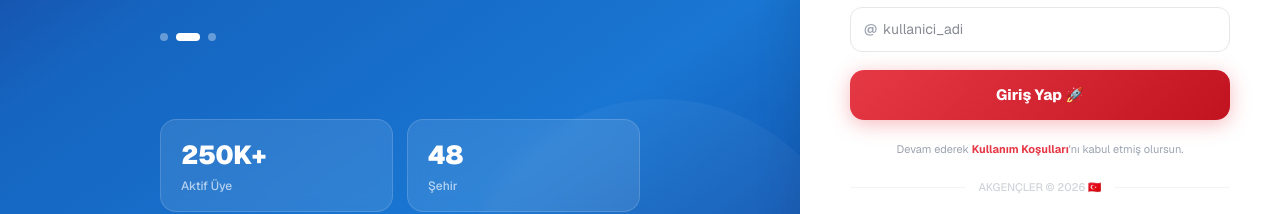
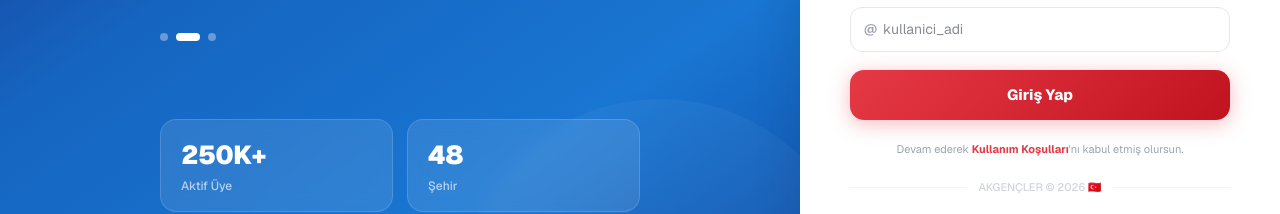
Before and after one commit to aytgroup/akgencler.com.tr, a Next.js app: page /giris in a window 1280 px wide. Shown: the part 421-635 px from the top of the page. Built offline with nearby package versions, Linux system fonts and the light colour scheme.

Commit message:
fix: giris butonundan roket emojisi kaldirildi

```diff
--- a/src/app/giris/page.tsx
+++ b/src/app/giris/page.tsx
@@ -156,7 +156,7 @@ export default function GirisPage() {
             {err&&(<div style={{fontSize:12,color:"#e63946",background:"#fff1f2",border:"1px solid #fecdd3",borderRadius:10,padding:"10px 14px",display:"flex",alignItems:"center",gap:8}}>⚠️ {err}</div>)}
             <button onClick={handleSubmit} disabled={loading}
               style={{padding:"14px 0",background:loading?"#f3f4f6":"linear-gradient(135deg,#e63946,#c1121f)",color:loading?"#9ca3af":"#fff",border:"none",borderRadius:14,fontSize:15,fontWeight:800,cursor:loading?"not-allowed":"pointer",marginTop:4,boxShadow:loading?"none":"0 4px 20px rgba(230,57,70,0.35)",transition:"all .2s",display:"flex",alignItems:"center",justifyContent:"center",gap:8}}>
-              {loading?<><span style={{width:16,height:16,borderRadius:"50%",border:"2.5px solid #d1d5db",borderTopColor:"transparent",animation:"spin .7s linear infinite",display:"inline-block"}}/>Yükleniyor...</>:tab==="giris"?"Giriş Yap 🚀":"Hesap Oluştur 🎉"}
+              {loading?<><span style={{width:16,height:16,borderRadius:"50%",border:"2.5px solid #d1d5db",borderTopColor:"transparent",animation:"spin .7s linear infinite",display:"inline-block"}}/>Yükleniyor...</>:tab==="giris"?"Giriş Yap":"Hesap Oluştur 🎉"}
             </button>
           </div>
           <p style={{textAlign:"center",fontSize:11,color:"#9ca3af",marginTop:20,lineHeight:1.7}}>
```
